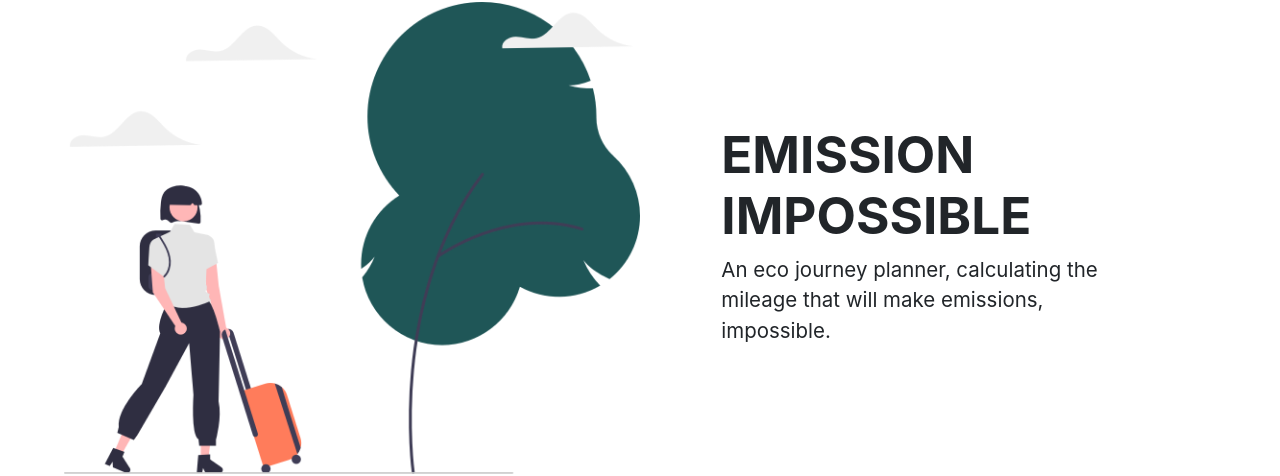
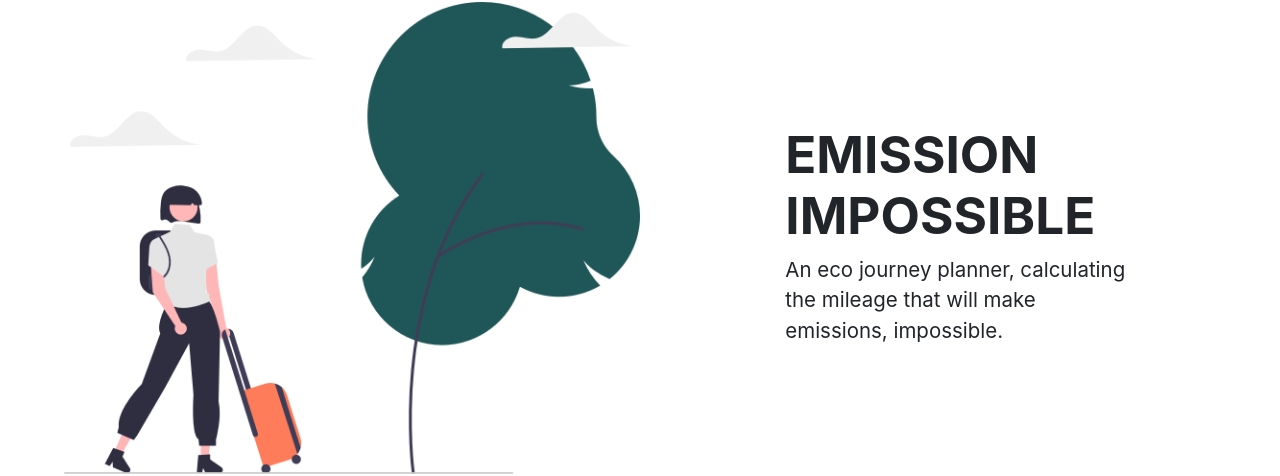
Before and after one commit to SchoolOfCode/w20_final-project-team-e, a React (Create React App) app: page / in a window 1280 px wide. Shown: the part 118-594 px from the top of the page. Built offline with nearby package versions, Linux system fonts and the light colour scheme.

Commit message:
Corrected positioning of hero text, again

```diff
--- a/src/components/HeroSection/HeroSection.css
+++ b/src/components/HeroSection/HeroSection.css
@@ -27,7 +27,7 @@
 
 .hero-text-section {
   padding: 5% 3% 5% 3%;
-  margin: 1vh 5vw 1vh 5vw;
+  margin: 1vh 5vw 1vh 10vw;
 }
 
 @media only screen and (max-width: 700px) {
```
